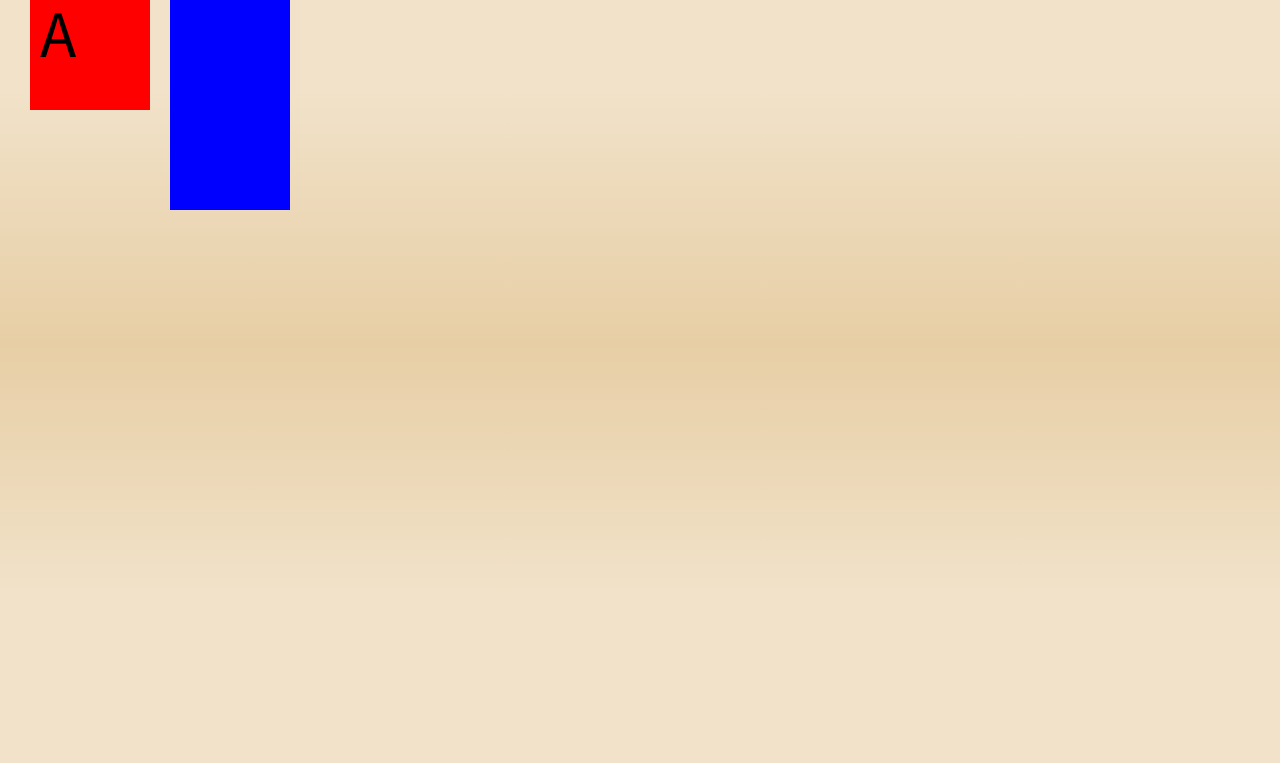
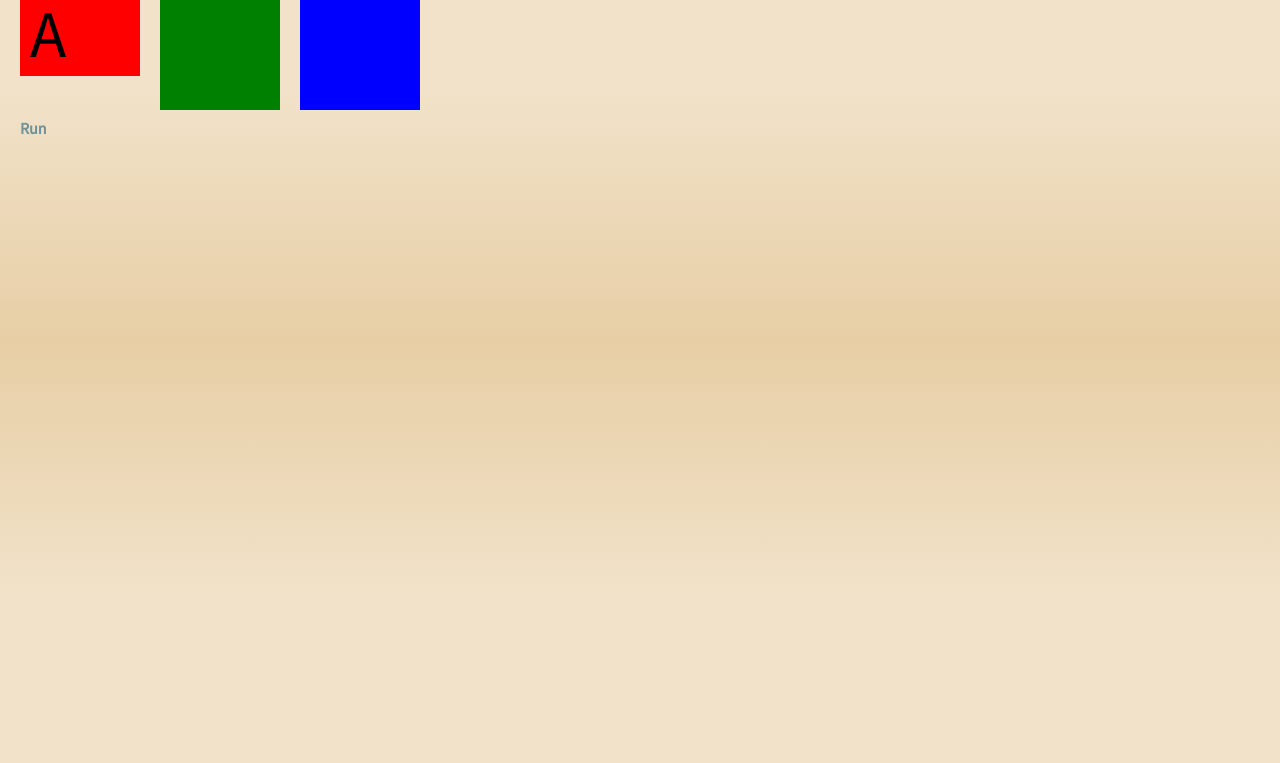
Before and after one commit to insidewhy/domos, a plain HTML site: page index.html in a window 1280 px wide. Shown: the part 77-840 px from the top of the page. Drawn offline with nearby package versions, Linux system fonts and the light colour scheme.

Commit message:
Update test page

```diff
--- a/index.css
+++ b/index.css
@@ -58,11 +58,25 @@ body {
   background: -o-linear-gradient(top, #f1e2c9 20%, #e7cea5 50%, #f1e2c9 80%);
   background: linear-gradient(top, #f1e2c9 20%, #e7cea5 50%, #f1e2c9 80%);
   min-height: 100%; }
-  body > h1 {
-    text-shadow: rgba(0, 0, 0, 0.5) 1px 1px 2px; }
+
+article > h1 {
+  text-shadow: rgba(0, 0, 0, 0.5) 1px 1px 2px; }
+article > footer {
+  clear: left; }
 
 h1 {
   font-size: 2.3em; }
+
+#block1, #block2, #block3 {
+  margin: 10px 20px 10px 0;
+  float: left;
+  width: 100px;
+  height: 100px;
+  padding: 10px; }
+  #block1 h1, #block2 h1, #block3 h1 {
+    font-size: 50pt;
+    margin: 0;
+    padding: 0; }
 
 #block1 {
   background-color: blue;
@@ -82,13 +96,9 @@ h1 {
   transition: height 0.8s linear;
   height: auto; }
 
-body > div {
-  margin: 10px;
-  float: left;
-  width: 100px;
-  height: 100px;
-  padding: 10px; }
-  body > div h1 {
-    font-size: 50pt;
-    margin: 0;
-    padding: 0; }
+a {
+  text-decoration: none;
+  color: #6d929b;
+  font-weight: bold; }
+  a:hover {
+    text-decoration: underline; }
--- a/index.html
+++ b/index.html
@@ -1,4 +1,4 @@
-<html><head><script src="http://code.jquery.com/jquery-1.9.1.min.js"></script><script src="http://cdnjs.cloudflare.com/ajax/libs/underscore.js/1.4.4/underscore-min.js"></script><script src="domos.src.js"></script><script type="text/javascript">$(document).ready(function() {
+<html><head><script src="http://code.jquery.com/jquery-1.9.1.min.js"></script><script src="http://cdnjs.cloudflare.com/ajax/libs/underscore.js/1.4.4/underscore-min.js"></script><script src="domos.src.js"></script><script type="text/javascript">function runTransTest() {
   var block1 = $('#block1'),
       block2 = $('#block2'),
       block3 = $('#block3')
@@ -28,4 +28,4 @@
       })
     })
   })
-})</script><link rel="stylesheet" type="text/css" href="index.css"/></head><body><h1>Transition effects</h1><div id="block3"><h1>A</h1></div><div id="block2"></div><div id="block1"></div></body></html>
+}</script><link rel="stylesheet" type="text/css" href="index.css"/></head><body><article><h1>Transition effects</h1><div id="block3"><h1>A</h1></div><div id="block2"></div><div id="block1"></div><footer><a href="javascript:void(0)" onclick="runTransTest()">Run</a></footer></article></body></html>
```
